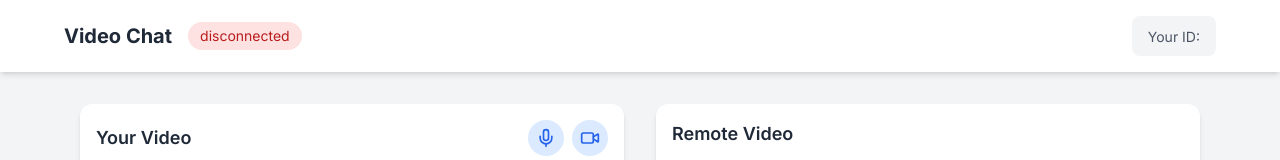
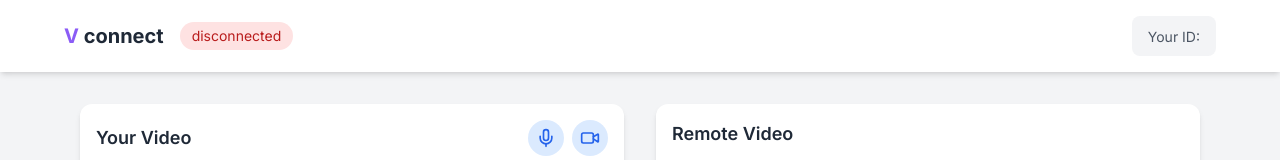
Before and after one commit to Aniket6990/vconnect, a Next.js app in the folder frontend/: page / in a window 1280 px wide. Shown: the top 160 px of the page. Built offline with nearby package versions, Linux system fonts and the light colour scheme; no server answers.

Commit message:
replace vconnect

```diff
--- a/frontend/src/app/page.tsx
+++ b/frontend/src/app/page.tsx
@@ -305,7 +305,10 @@ export default function Home() {
       <nav className="bg-white shadow-md px-6 py-4">
         <div className="max-w-6xl mx-auto flex justify-between items-center">
           <div className="flex items-center space-x-4">
-            <h1 className="text-xl font-bold text-gray-800">Video Chat</h1>
+            <h1 className="text-xl font-bold text-gray-800">
+              <span className="text-violet-500">V </span>
+              connect
+            </h1>
             <span
               className={`px-3 py-1 rounded-full text-sm ${
                 connectionStatus === "connected"
```
